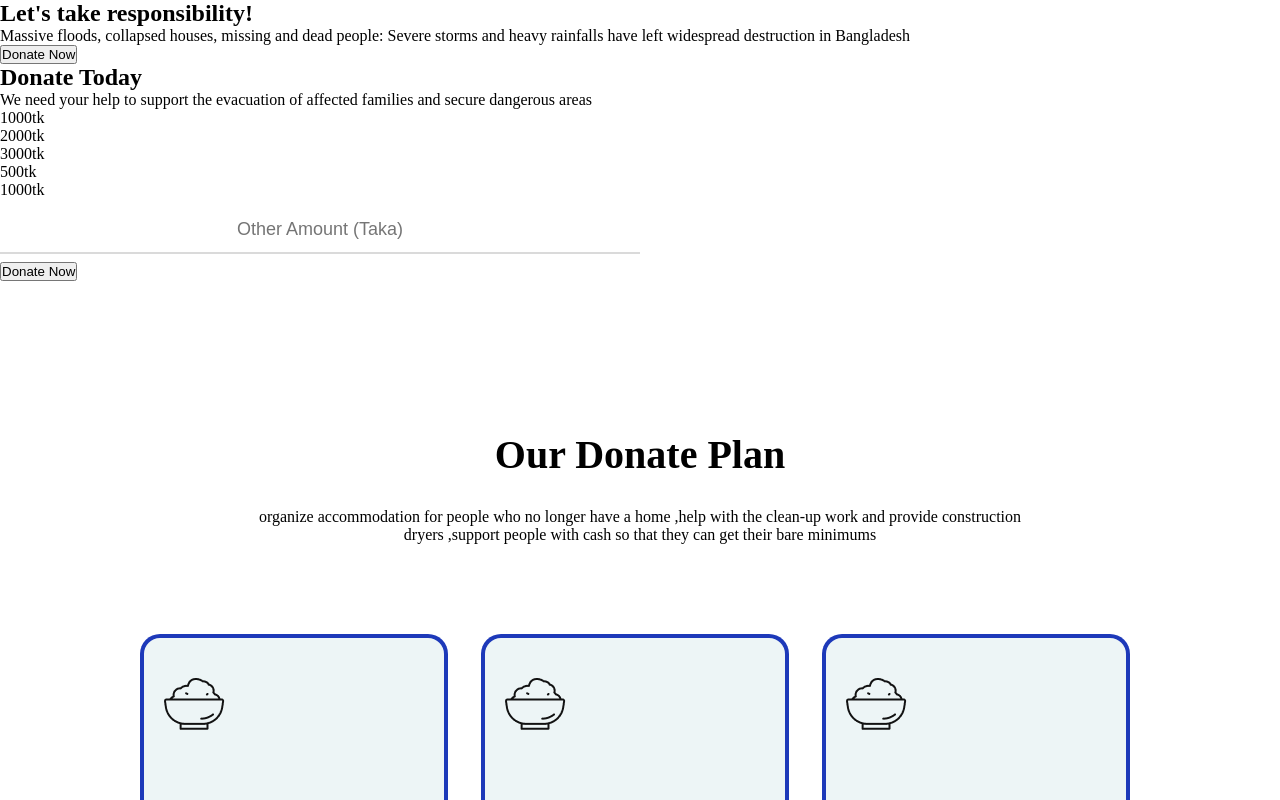
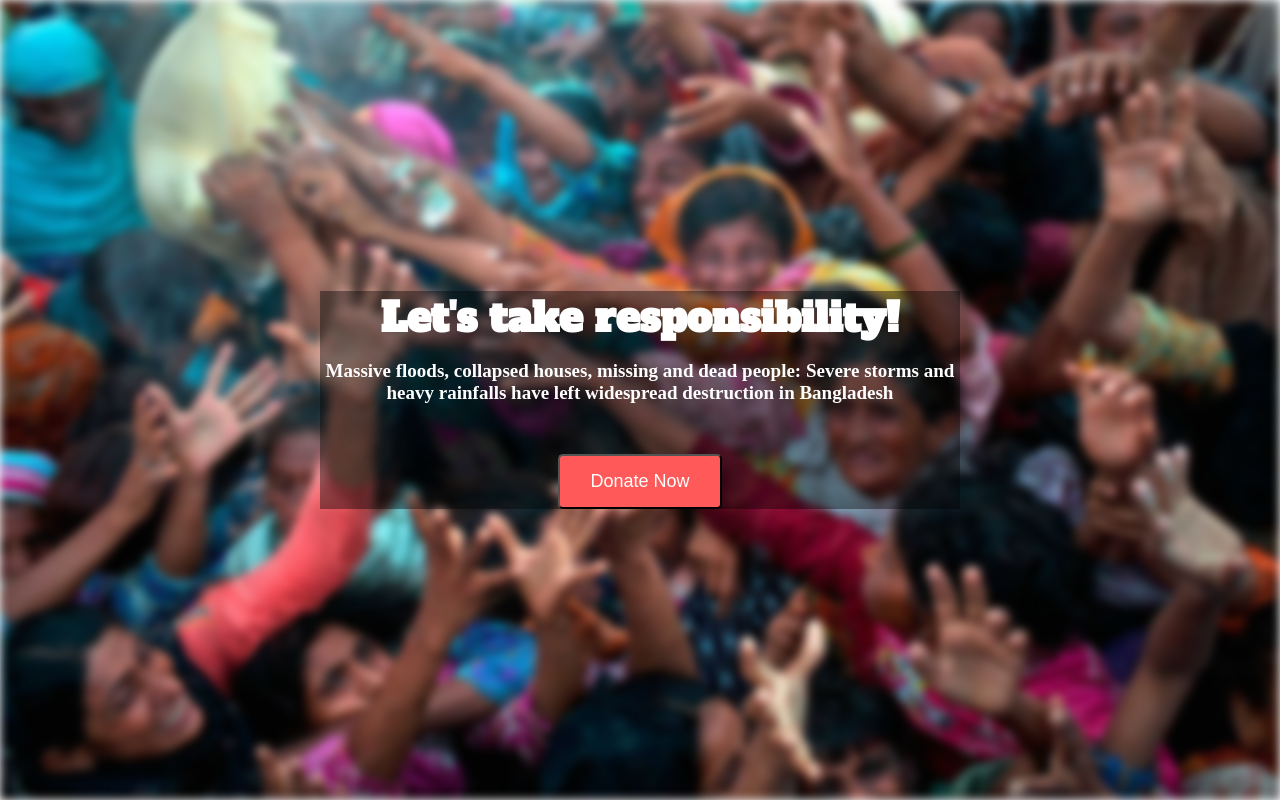
Before and after one commit to mahmudul1024/donate_test_integration, a React (Create React App) app in the folder donate_proj/: page / in a window 1280 px wide. Shown: the top 800 px of the page. Built offline with nearby package versions, Linux system fonts and the light colour scheme; a web font is replaced by a local one.

Commit message:
complete Donation Project

```diff
--- a/donate_proj/public/style.css
+++ b/donate_proj/public/style.css
@@ -1,10 +1,192 @@
+
+
 * {
     padding: 0px;
     margin: 0px auto;
+
+
     scroll-behavior: smooth;
     align-items: center;
 
 }
+.front_page{
+   height: 100vh;
+   width: 100%;
+   align-items: center;
+
+
+}
+.main_heading{
+    font-family: 'Alfa Slab One', cursive;
+}
+
+.background_1{
+    background-image: url("images/donation6.jpg");
+    color: white;
+    width: 100%;
+    height: 100vh;
+    background-size: cover;
+
+    align-items: center;
+    background-position: center;
+    background-repeat: no-repeat;
+
+    filter: blur(px);
+    -webkit-filter: blur(5px);
+
+}
+
+.text_box_1 {
+  background-color: black;
+  background-color: rgba(0,0,0, 0.4);
+  color: white;
+  font-weight: bold;
+  position: absolute;
+  top: 50%;
+  left: 50%;
+  transform: translate(-50%, -50%);
+  text-align: center;
+
+}
+
+
+.donate_now_btn{
+    padding: 15px 30px;
+    background-color:#FF5959;
+    font-size: 18px;
+    color: white;
+    margin-top: 50px;
+    border-radius: 5px;
+}
+
+.text_box_1 h1{
+    font-size: 40px;
+}
+
+.text_box_1 p{
+    margin-top: 15px;
+
+}
+
+
+.textbox_2{
+height: 100vh;
+position: relative;
+text-align: center;
+margin-top: 150px;
+
+ }
+
+
+ .text{
+    width: 50%;
+  padding: 12px 20px;
+  margin: 8px 0;
+  box-sizing: border-box;
+  border: none;
+  border-bottom: 2px solid #DADADA;
+  text-align: center;
+  font-size: 18px;
+ }
+
+.first_para{
+    font-size: 19px;
+}
+
+
+.donate_now_btn{
+    padding: 15px 30px;
+    background-color:#FF5959;
+    font-size: 18px;
+    color: white;
+    margin-top: 50px;
+    border-radius: 5px;
+}
+
+.textbox_2{
+height: 100vh;
+position: relative;
+text-align: center;
+margin-top: 150px;
+
+ }
+
+ .textbox_2 h1{
+   font-weight: 45px;
+   font-size: 40px;
+
+ }
+
+ .textbox_2 p{
+
+    color: #707070;
+    margin-top: 20px;
+    margin-bottom: 10px;
+ }
+
+
+.rec_text{
+
+    height: 130px ;
+    width: 130px;
+    position: relative;
+    border-radius: 5px;
+    background-color: #FAFAFA;
+
+    color:  #707070;
+    font-weight: bold;
+    font-size: 20px;
+
+
+}
+
+.rec_text p{
+    margin: 0;
+    position: absolute;
+    top: 50%;
+    left: 50%;
+    transform: translate(-50%, -50%);
+    text-align: center;
+}
+
+
+
+
+
+ .rectangle_container{
+
+   display: flex;
+   justify-content: space-between;
+   margin-left: 250px;
+   margin-right: 250px;
+   margin-top: 50px;
+   margin-bottom: 100px;
+
+ }
+
+ .text{
+    width: 50%;
+  padding: 12px 20px;
+  margin: 8px 0;
+  box-sizing: border-box;
+  border: none;
+  border-bottom: 2px solid #DADADA;
+  text-align: center;
+  font-size: 18px;
+ }
+
+.rectangle_container :hover{
+    border: 2px solid red;
+    color: red;
+    box-shadow: 10px 10px 8px 10px #888888;;
+}
+
+.first_para{
+    font-size: 19px;
+}
+
+
+
 
  .text{
     width: 50%;
@@ -82,12 +264,16 @@
  .Donate_Rectangle_Container{
     display: flex;
     justify-content: space-between;
-   position: relative;
+
     margin-top: 90px;
 
     width: 80%;
 
 
+
+
+
+ }
 
 
  .image_last{
@@ -136,16 +322,9 @@
 
 
 
+
  }
 
-
-
-
-
-
-
-.first_para{
-    font-size: 19px;
 
 
  .reverse{
@@ -161,3 +340,85 @@
 
 
 }
+
+
+.reverse{
+    flex-direction: row-reverse;
+ }
+
+
+
+
+.last_container{
+height: 100vh;
+width: 100%;
+
+text-align: center;
+
+
+}
+
+.footer_container{
+
+   position: relative;
+   left: 0;
+   bottom: 0;
+   height: 100px;
+   width: 100%;
+   background-color: rgb(8, 8, 8);
+   color: white;
+   text-align: center;
+}
+
+.footer_header{
+
+   margin-top: 20px;
+   color: #FF5959;
+
+   font-family: 'Lobster', cursive;
+
+}
+
+.set_box{
+    height: 200px;
+    width: 600px;
+    background-color: #DADADA;
+    border-radius: 5px;
+    margin: 0 auto;
+   margin-top: 15px;
+   position: relative;
+}
+
+
+.last_btn{
+    padding: 15px 30px;
+    background-color:#FF5959;
+    font-size: 18px;
+    color: white;
+    margin-top: 50px;
+    border-radius: 0px 5px 5px 0px ;
+
+}
+.email_field{
+    padding: 15px 30px;
+    border-radius: 5px 0px 0px 5px ;
+    margin-top: 50px;
+    font-size: 18px;
+}
+.last_heading{
+    font-size: 40px;
+
+    margin-top: 35px;
+    margin-bottom: 15px;
+}
+
+
+
+.first_para{
+    font-size: 19px;
+
+}
+.footer_para{
+   font-family: 'The Nautigal', cursive;
+
+}
--- a/donate_proj/src/Page_1.js
+++ b/donate_proj/src/Page_1.js
@@ -52,6 +52,10 @@ const Page_1 = () => {
    </form>
    <button className='donate_now_btn'>Donate Now</button>
    </div>
+
+
+
+   </section>
 
 <section className='Donate_plan_container'>
 
@@ -126,9 +130,6 @@ const Page_1 = () => {
 
    </section>
 
-
-
-
 <section className='section3'>
   <div className='left50percent'>
    <dev className="left">
@@ -146,19 +147,50 @@ const Page_1 = () => {
 </div>
 
 
+   </section>
+
+<section className='section3 reverse'>
+  <div className='left50percent'>
+   <dev className="left">
+       <h1 className='lives_heading'>Their lives depend on your donation</h1>
+       <p className='first_para'>People wishing to donate goods or offer financial support can donate or pledge goods through national non-for-profit organisation.</p>
+       <button className='text_btn2'>How to Contribute?</button>
+
+   </dev>
+   </div>
+   <div className='right50percent'>
+
+
+       <img className='image_last' src='/images/donation12.png' ></img>
+
+</div>
+
+
+   </section>
 
 
 
+<section className='last_container'>
+   <h1 className='last_heading'>Get My Updates</h1>
+   <p className='first_para'>asks for your donation for the River Floods in Bangladesh</p>
 
-
+   <div className='set_box'>
+       <form className='form_set'>
+       <input className='email_field' type={"email"} placeholder="Email"></input>
+       <button className='last_btn' type={"submit"}>Subscribe</button>
+       </form>
+   </div>
 
 
 
 
    </section>
+   <footer className='footer_container'>
+   <h2 className='footer_header'>Be Humble</h2>
+       <p className='footer_para'>I’m gonna do it</p>
 
+   </footer >
 
-    </section>
 
     </>
   )
```
Lines whose indentation alone changed are shown as unchanged.
